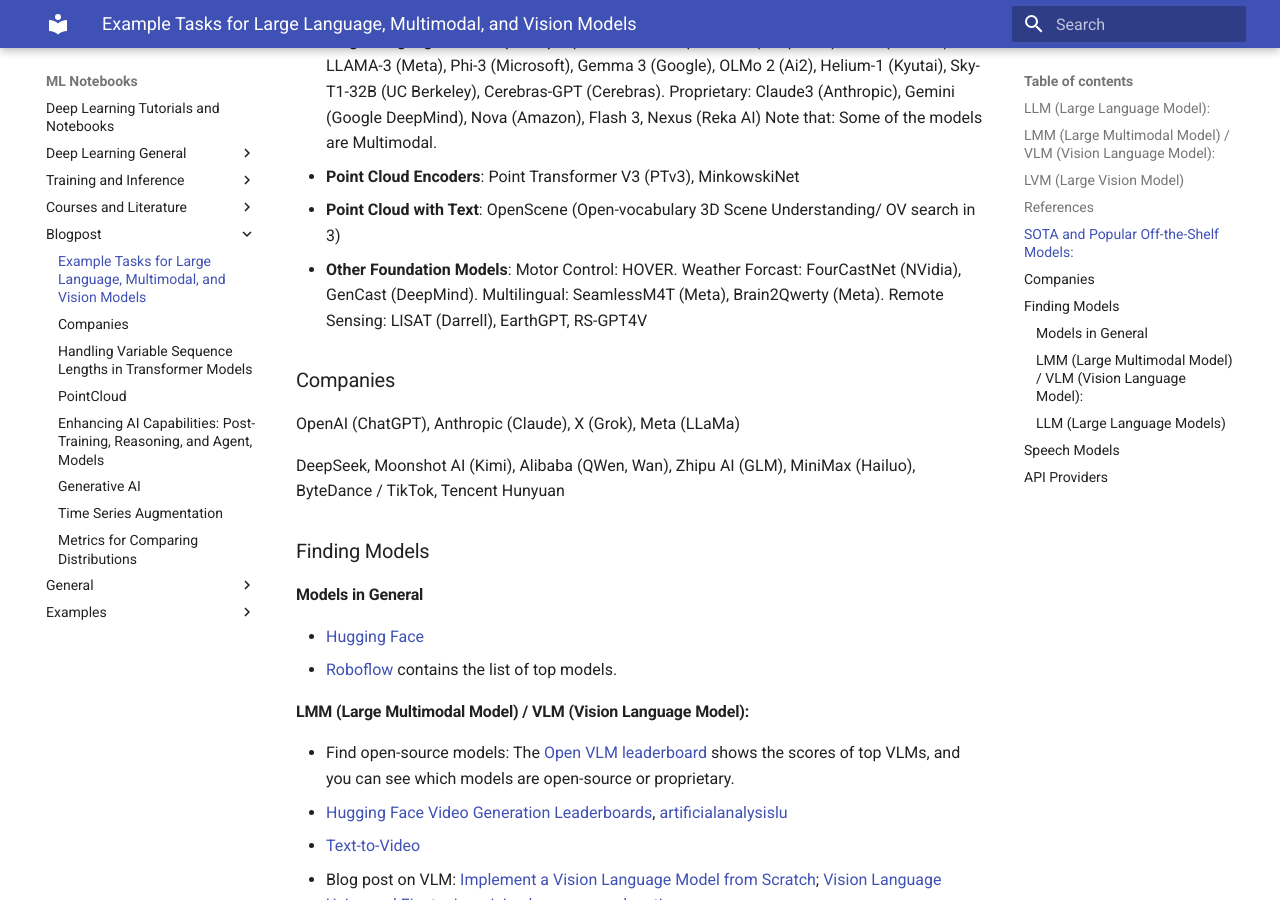
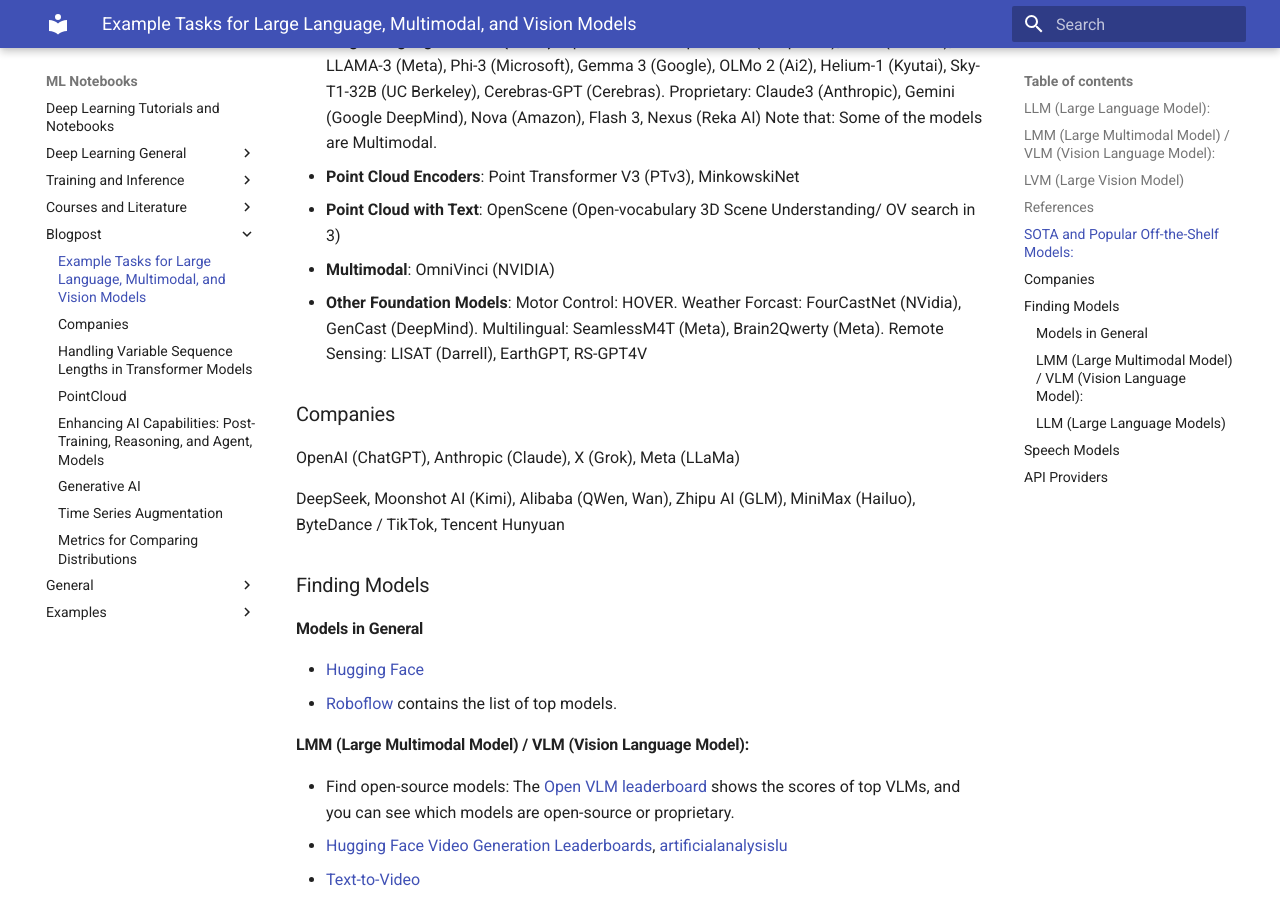
Before and after one commit to fkariminejadasl/ml-notebooks, an MkDocs documentation site: the page built from docs/tasks.md, in a window 1280 px wide and 900 px high, scrolled down 4453 px. Built offline with MkDocs 1.6.1 and Material for MkDocs 9.7.7, drawn with Linux system fonts in a browser that asks for light colours.

Commit message:
update tasks

```diff
--- a/docs/tasks.md
+++ b/docs/tasks.md
@@ -73,6 +73,7 @@
   Note that: Some of the models are Multimodal.
 - **Point Cloud Encoders**: Point Transformer V3 (PTv3), MinkowskiNet
 - **Point Cloud with Text**: OpenScene (Open-vocabulary 3D Scene Understanding/ OV search in 3)
+- **Multimodal**: OmniVinci (NVIDIA)
 - **Other Foundation Models**: Motor Control: HOVER. Weather Forcast: FourCastNet (NVidia), GenCast (DeepMind). Multilingual: SeamlessM4T (Meta), Brain2Qwerty (Meta). Remote Sensing: LISAT (Darrell), EarthGPT, RS-GPT4V
 
 ### Companies
```
